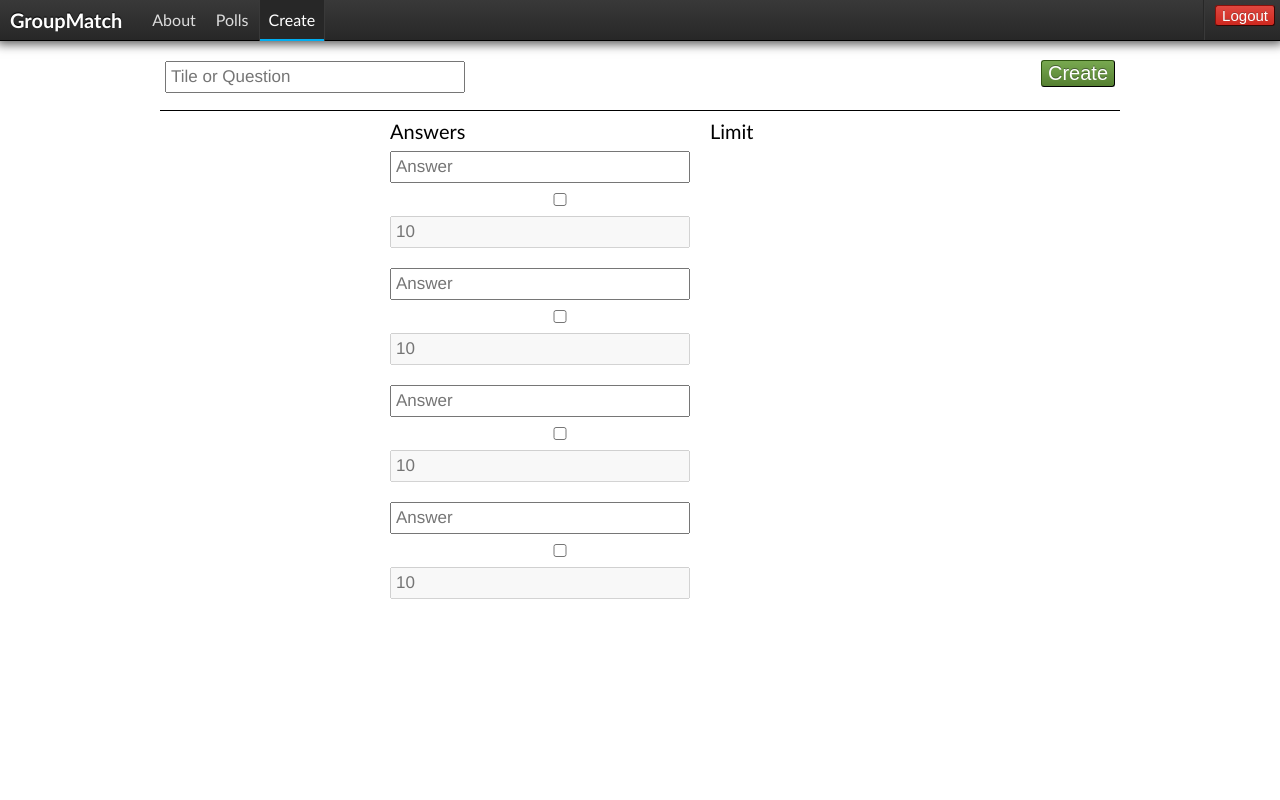
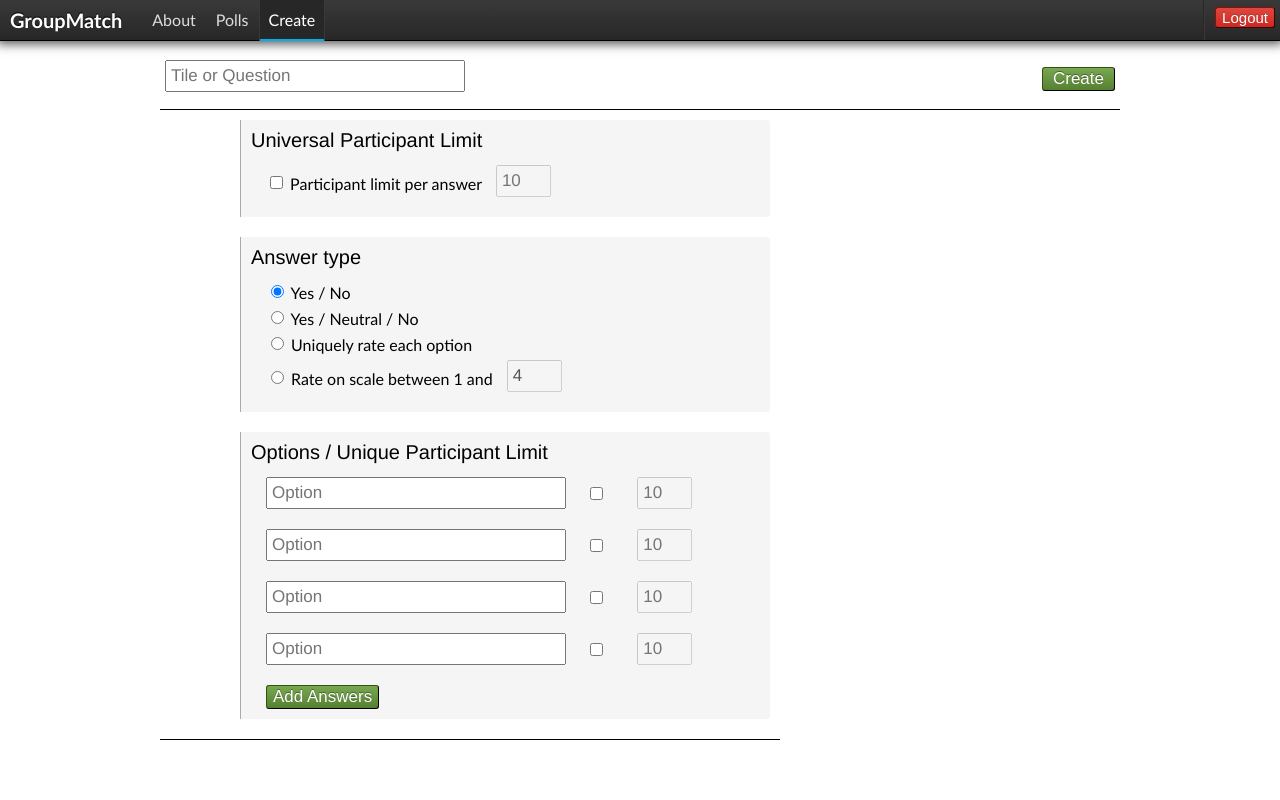
Before and after one commit to CSE403/GroupMatch, a PHP site: page /test/Supplemental/design/create_poll in a window 1280 px wide. Run offline with PHP 8.4, Linux system fonts and the light colour scheme.

Commit message:
some more design

```diff
--- a/Supplemental/design/create_poll/index.html
+++ b/Supplemental/design/create_poll/index.html
@@ -27,31 +27,55 @@
 						<button class="green">Create</button>
 						<input name="title" type="text" placeholder="Tile or Question"/>
 					</header>
+					<form name="create_poll" class="indent">
+						<section>
+							<h1>Universal Participant Limit</h1>
+							<footer>
+								<input name="option_all_limit" type="checkbox"/> Participant limit per answer <input name="option_all_limit_amount" type="number" placeholder="10" disabled="disabled">
+							</footer>
+						</section>
+						<section>
+							<h1>Answer type</h1>
+							<footer>
+								<div><input name="answer_type" type="radio" checked="checked"/> Yes / No</div>
+								<div><input name="answer_type" type="radio"/> Yes / Neutral / No</div>
+								<div><input name="answer_type" type="radio"/> Uniquely rate each option</div>
+								<div><input name="answer_type" type="radio"/> Rate on scale between 1 and <input name="scale_max" type="number" placeholder="4" min="5" max="100" value="4" disabled="disabled"></div>
+							</footer>
+						</section>
+						<section>
+							<h1>Options / Unique Participant Limit</h1>
+							<footer>
 								<ul>
-						<li id="headers">
-							<div id="answers_header">Answers</div><div id="limit_header">Limit</div>
+									<li>
+										<input name="option_1" type="text" placeholder="Option"/>
+										<input name="option_1_limit" type="checkbox"/>
+										<input name="option_1_limit_amount" type="number" placeholder="10" min="1" disabled="disabled">
 									</li>
 									<li>
-							<input class="answer" name="answer_1" type="text" placeholder="Answer"/>
-							<input name="answer_1_limit" type="checkbox"/>
-							<input class="limit" name="answer_1_limit_amount" type="text" placeholder="10" disabled="true">
+										<input name="option_1" type="text" placeholder="Option"/>
+										<input name="option_1_limit" type="checkbox"/>
+										<input name="option_1_limit_amount" type="number" placeholder="10" min="1" disabled="disabled">
 									</li>
 									<li>
-							<input class="answer" name="answer_1" type="text" placeholder="Answer"/>
-							<input name="answer_1_limit" type="checkbox"/>
-							<input class="limit" name="answer_1_limit_amount" type="text" placeholder="10" disabled="true">
+										<input name="option_1" type="text" placeholder="Option"/>
+										<input name="option_1_limit" type="checkbox"/>
+										<input name="option_1_limit_amount" type="number" placeholder="10" min="1" disabled="disabled">
 									</li>
 									<li>
-							<input class="answer" name="answer_1" type="text" placeholder="Answer"/>
-							<input name="answer_1_limit" type="checkbox"/>
-							<input class="limit" name="answer_1_limit_amount" type="text" placeholder="10" disabled="true">
+										<input name="option_1" type="text" placeholder="Option"/>
+										<input name="option_1_limit" type="checkbox"/>
+										<input name="option_1_limit_amount" type="number" placeholder="10" min="1" disabled="disabled">
 									</li>
 									<li>
-							<input class="answer" name="answer_1" type="text" placeholder="Answer"/>
-							<input name="answer_1_limit" type="checkbox"/>
-							<input class="limit" name="answer_1_limit_amount" type="text" placeholder="10" disabled="true">
+
 									</li>
 								</ul>
+								<button class="green">Add Answers</button>
+							</footer>
+						</section>
+					</form>
+
 				</section>
 			</div>
 			<footer>
--- a/Supplemental/design/create_poll/style.css
+++ b/Supplemental/design/create_poll/style.css
@@ -9,41 +9,56 @@
 
 	#page_content section header button {
 		float: right;
-		font-size: 20px;
+		margin-top: 7px;
+		padding-left: 10px;
+		padding-right: 10px;
 	}
 
+form[name="create_poll"] {
+	width: 530px;
+}
 
-	#page_content section header input {
-		width: 300px;
-		margin-top: 1px;
+	form[name="create_poll"] input[type="number"] {
+		width: 55px;
 	}
 
-ul {
-	width: 500px;
-	margin: 0 auto;
-}
+	form[name="create_poll"] section {
+		/* spacing */
+		margin-bottom: 20px;
+		padding: 10px;
 
-	ul #headers {
-		font-size: 20px;
-		font-weight: 200;
+		background: #F5F5F5;
+
+		/* border */
+		border-left: solid;
+		border-width: 1px;
+		border-color: #AAA;
+		border-top-right-radius: 3px;
+		border-bottom-right-radius: 3px;
 	}
-	ul #answers_header {
-		float:left;
-		width: 320px;
-	}
+
+		form[name="create_poll"] section h1 {
+			/* spacing */
+			margin-bottom: 15px;
+
+			/* text */
+			font-family: Helvetica;
+			font-weight: 100;
+			font-size: 20px;
+		}
+
+		form[name="create_poll"] section input[type="number"] {
+			margin-left: 10px;
+		}
+
+		form[name="create_poll"] section footer {
+			margin-left: 15px;
+		}
 
 li {
 	margin-bottom: 10px;
 }
 
-ul input.answer {
-	width: 300px;
-}
-
-ul input[type="checkbox"] {
+li input[type="checkbox"] {
 	margin: 0 20px;
 }
-
-ul input.limit {
-	width: 50px;
-}
--- a/Supplemental/design/global.css
+++ b/Supplemental/design/global.css
@@ -14,10 +14,14 @@ body {
 	font-family: Gill Sans, sans-serif;
 }
 
-input {
+input[type="text"], input[type="password"], input[type="email"], input[type="number"] {
 	font-family: Helvetica;
 	font-weight: 100;
 	padding: 4px;
+}
+
+input[type="text"], input[type="password"], input[type="email"] {
+	width: 300px;
 }
 
 /*******************************************************************************
@@ -33,6 +37,7 @@ header[id="top_bar"] {
 	/* positioning */
 	position: fixed;
 	top: 0;
+	z-index: 100;
 
 	/* spacing */
 	padding-top: 0px;
@@ -98,11 +103,12 @@ header[id="top_bar"] {
 			color: #DDD;
 			line-height: 40px;
 			text-decoration: none;
+			text-shadow: 0px -1px 1px #333;
 		}
 
 		header[id="top_bar"] nav a:hover {
 			color: white;
-			cursor: hand;
+			text-shadow: 0px -1px 1px black;
 		}
 
 		header[id="top_bar"] nav a.selected {
@@ -152,10 +158,14 @@ header[id="top_bar"] {
 			vertical-align: middle;
 
 			/* spacing */
-			margin-top: 5px;
+			margin-top: 7px;
 
 			/* font */
 			font-size: 15px;
+		}
+
+		header[id="top_bar"] .auth_control.login form > * {
+			margin-top: 5px;
 		}
 
 		header[id="top_bar"] .auth_control form a {
@@ -252,7 +262,6 @@ header[id="top_bar"] {
 	}
 
 	#page_content input {
-		width: 300px;
 		margin-bottom: 10px;
 	}
 
@@ -297,9 +306,9 @@ section.form_error {
 *	Footer
 *******************************************************************************/
 
-footer {
-	/* height: 50px;
-	background: #FBE93E; */
+#page_container > footer {
+	min-height: 50px;
+	/* background: #FBE93E; */
 }
 
 /*******************************************************************************
```
Lines whose indentation alone changed are shown as unchanged.
